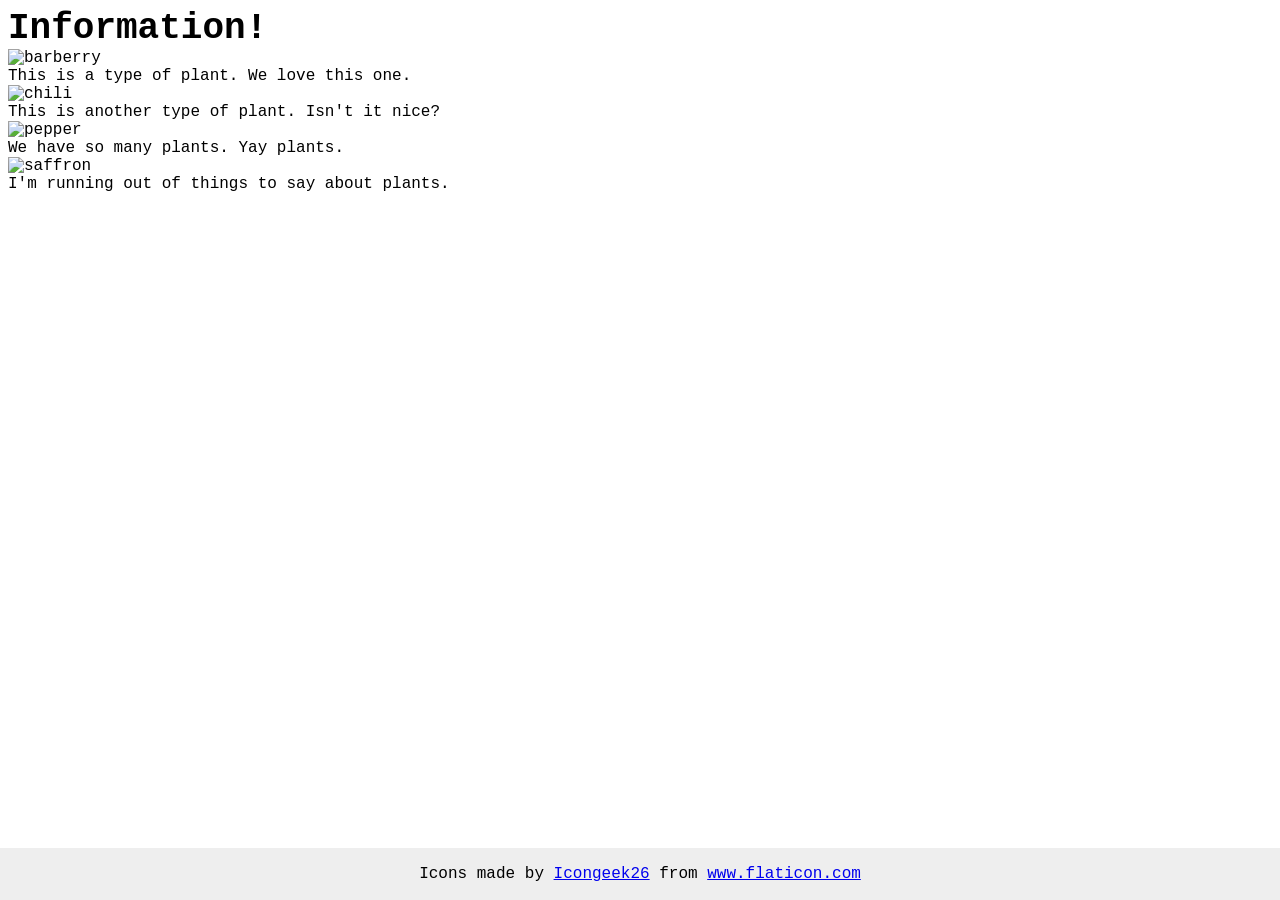
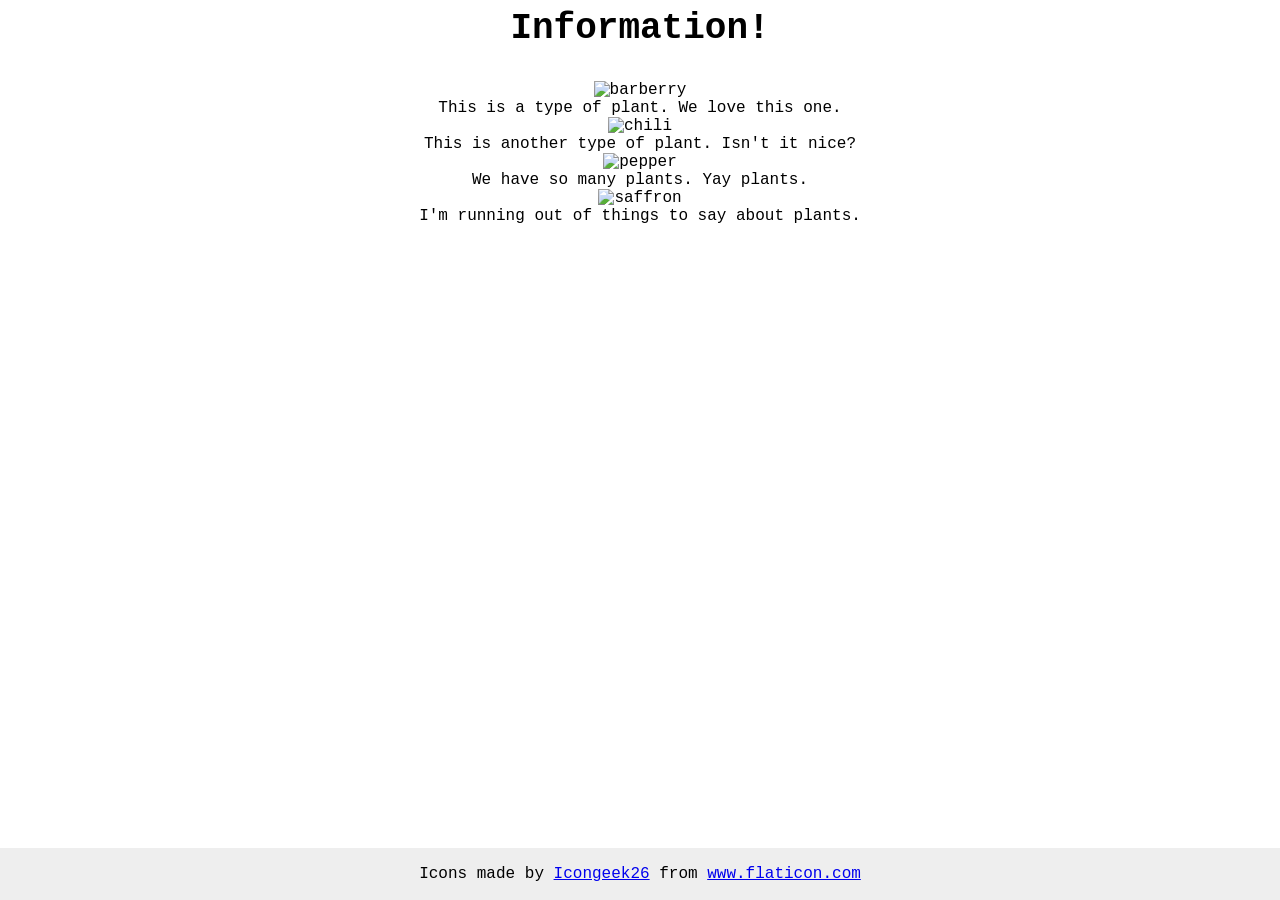

Completed exercises 4-7 for Flexbox

--- a/foundations/flex/04-flex-information/style.css
+++ b/foundations/flex/04-flex-information/style.css
@@ -1,5 +1,6 @@
 body {
   font-family: 'Courier New', Courier, monospace;
+  text-align: center;
 }
 
 img {
@@ -10,6 +11,7 @@ img {
 .title {
   font-size: 36px;
   font-weight: 900;
+  margin-bottom: 32px;
 }
 
 /* do not edit this footer */
@@ -23,4 +25,14 @@ img {
   align-items: center;
   justify-content: center;
   background: #eee;
+}
+
+.container {
+  display: flex;
+  justify-content: center;
+  gap: 52px;
+}
+
+.tile {
+  max-width: 200px;
 }
